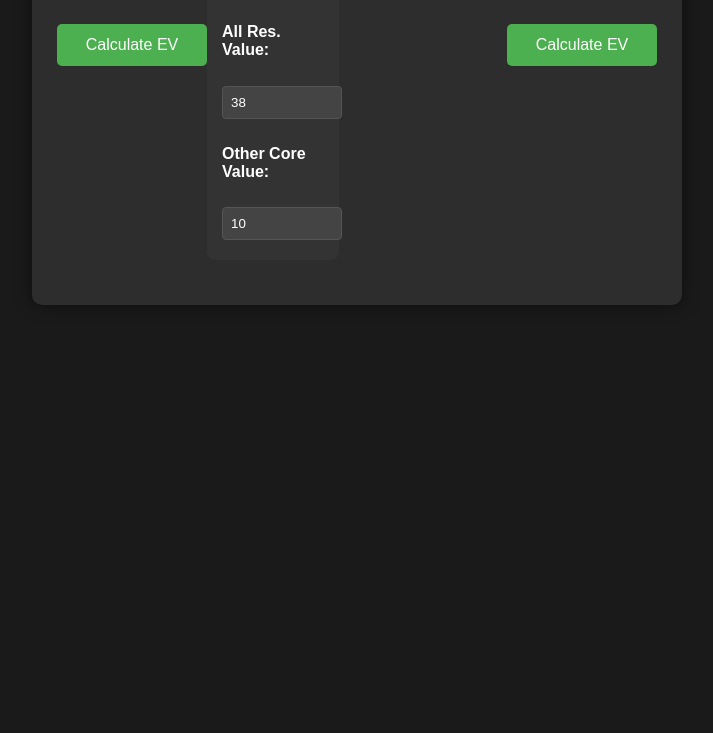
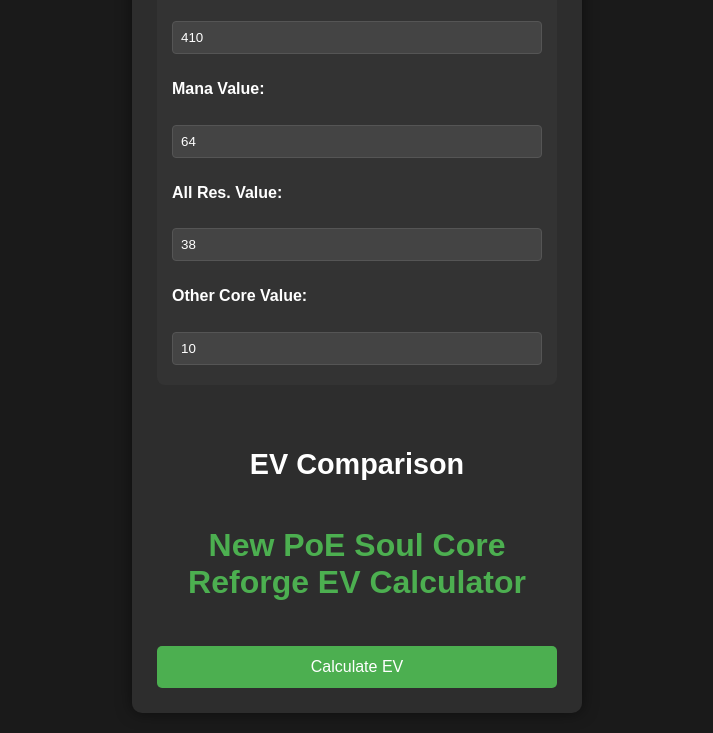
Before and after one commit to MrRaja23/poe-soul-core-ev-calculator, a plain HTML site: page index.html in a window 1280 px wide. Shown: the part 309-1042 px from the top of the page, without its empty margins (283-996 px from the left). Before the commit the page ends 840 px from the top, so only its background shows below. Drawn offline with Linux system fonts and the light colour scheme.

Commit message:
Update style.css

```diff
--- a/style.css
+++ b/style.css
@@ -8,12 +8,15 @@
 }
 
 .container {
-    max-width: 600px;
+    max-width: 400px;
     margin: 0 auto;
     background-color: #2d2d2d;
     padding: 25px;
     border-radius: 10px;
     box-shadow: 0 0 15px rgba(0, 0, 0, 0.5);
+    display: flex;
+    justify-content: space-between;
+    flex-wrap: wrap;
 }
 
 h1 {
@@ -23,10 +26,11 @@
 }
 
 .input-group {
-    margin-bottom: 20px;
     background-color: #333;
     padding: 15px;
     border-radius: 8px;
+    margin-bottom: 20px;
+    flex: 1 1 100%;
 }
 
 h3 {
@@ -35,7 +39,7 @@
 }
 
 input {
-    width: 100%;
+    width: 95%;
     padding: 8px;
     margin: 5px 0;
     background-color: #444;
@@ -82,3 +86,14 @@
 #simulationResult p {
     margin: 8px 0;
 }
+
+.calculator {
+    flex: 1 1 45%;
+}
+
+.ev-comparison {
+    text-align: center;
+    font-size: 1.2em;
+    flex: 1 1 100%;
+    margin-top: 20px;
+}
```
